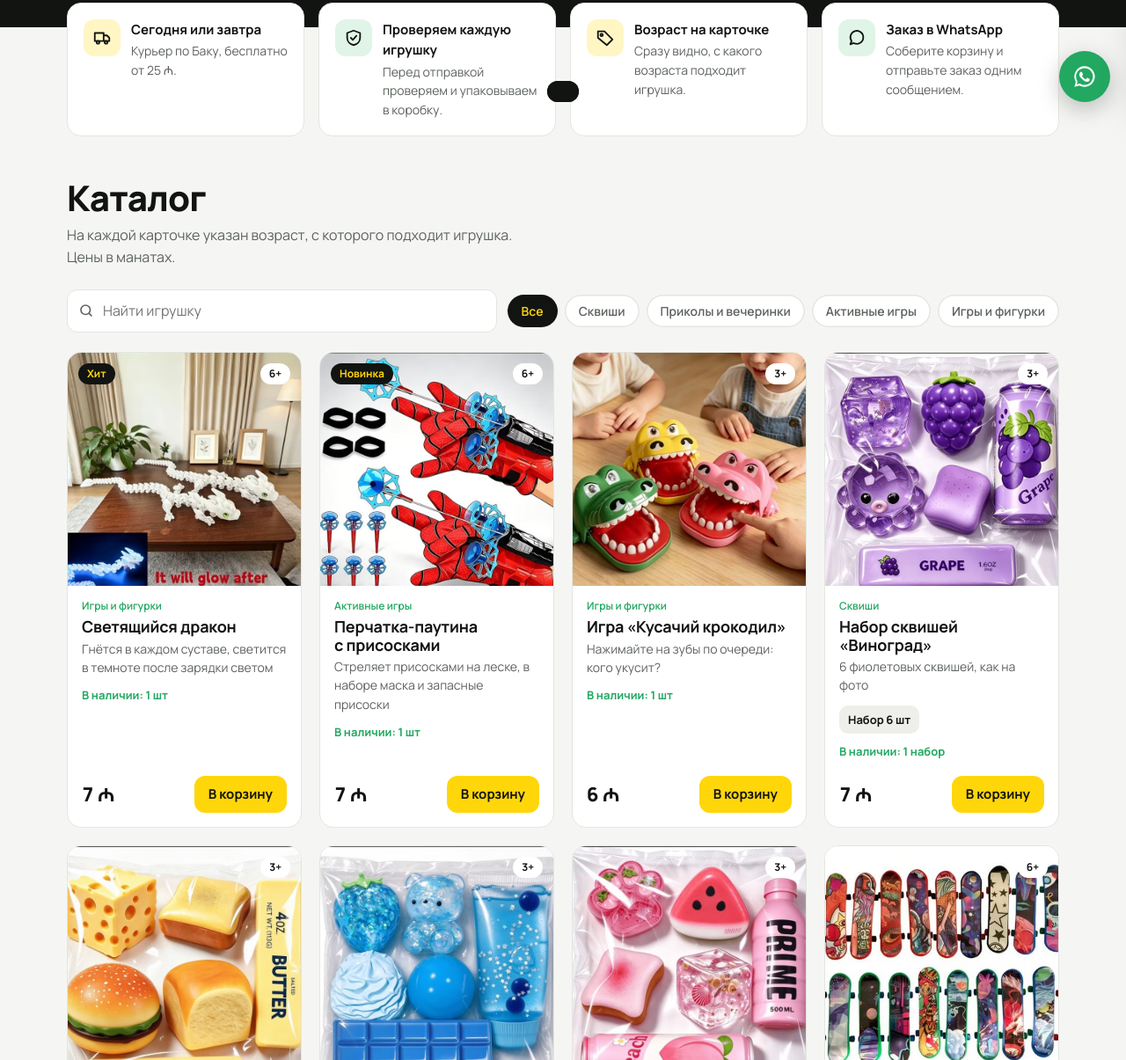
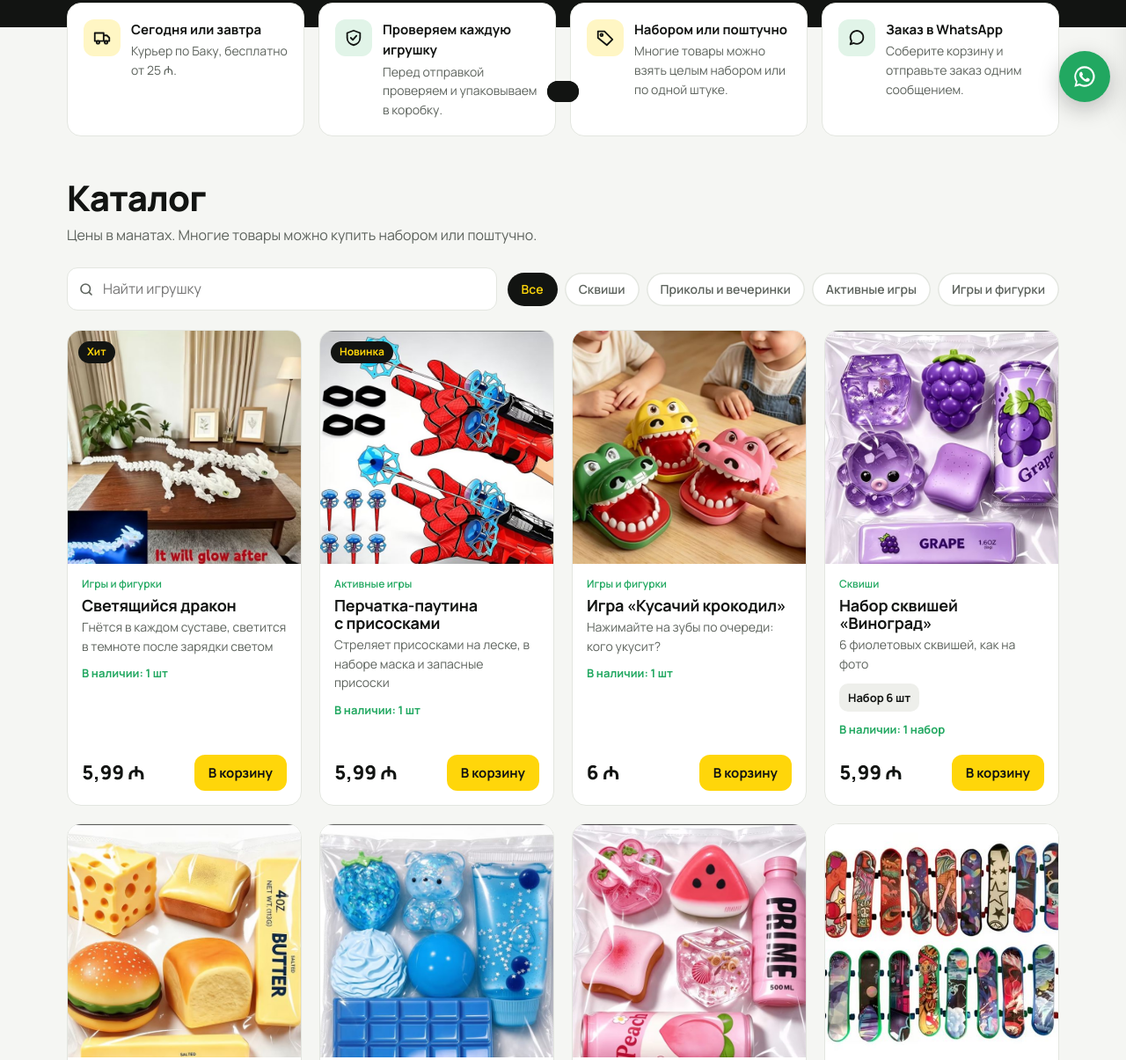
Before and after one commit to wiynet/squishaz, a plain HTML site: page index.html in a window 1280 px wide. Shown: the part 666-1871 px from the top of the page at 88% size. Drawn offline with Linux system fonts and the light colour scheme.

Commit message:
Цены .99, убран возраст с карточек

```diff
--- a/index.html
+++ b/index.html
@@ -401,18 +401,18 @@ const T = {
     'hero.title': 'Игрушки для детей <em>и&nbsp;взрослых</em>',
     'hero.lead': 'Сквиши, светящиеся драконы, игрушки для активных игр и приколы для вечеринок. Привозим курьером по Баку.',
     'hero.cta1': 'Подобрать подарок', 'hero.cta2': 'Смотреть каталог',
-    'perk1': '<b>Бесплатно</b> от 25 ₼', 'perk2': '<b>Доставка</b> в тот же день', 'perk3': '<b>Возраст</b> на каждой игрушке',
+    'perk1': '<b>Бесплатно</b> от 25 ₼', 'perk2': '<b>Доставка</b> в тот же день', 'perk3': '<b>Наборы</b> и поштучно',
     'tile.squish': 'Сквиши', 'tile.prank': 'Приколы', 'tile.active': 'Активные игры', 'tile.fun': 'Игры и фигурки',
     'b1.t': 'Сегодня или завтра', 'b1.p': 'Курьер по Баку, бесплатно от 25 ₼.',
     'b2.t': 'Проверяем каждую игрушку', 'b2.p': 'Перед отправкой проверяем и упаковываем в коробку.',
-    'b3.t': 'Возраст на карточке', 'b3.p': 'Сразу видно, с какого возраста подходит игрушка.',
+    'b3.t': 'Набором или поштучно', 'b3.p': 'Многие товары можно взять целым набором или по одной штуке.',
     'b4.t': 'Заказ в WhatsApp', 'b4.p': 'Соберите корзину и отправьте заказ одним сообщением.',
     'gift.title': 'Подбор подарка', 'gift.lead': 'Выберите возраст и бюджет, и мы покажем подходящие игрушки.',
     'gift.age': 'Возраст', 'gift.budget': 'Бюджет',
     'age.3': '3–5 лет', 'age.6': '6–9 лет', 'age.10': '10+ лет',
     'budget': n => `до ${n} ₼`,
     'gift.none': 'В этом бюджете подходящих игрушек нет. Попробуйте бюджет побольше.',
-    'cat.title': 'Каталог', 'cat.lead': 'На каждой карточке указан возраст, с которого подходит игрушка. Цены в манатах.',
+    'cat.title': 'Каталог', 'cat.lead': 'Цены в манатах. Многие товары можно купить набором или поштучно.',
     'cat.search': 'Найти игрушку', 'cat.nothing': 'Ничего не нашли. Попробуйте другое слово или категорию.',
     'c.all': 'Все', 'c.squish': 'Сквиши', 'c.prank': 'Приколы и вечеринки', 'c.active': 'Активные игры', 'c.fun': 'Игры и фигурки',
     'add': 'В корзину', 'age': 'Возраст', 'badge.hit': 'Хит', 'badge.new': 'Новинка',
@@ -427,7 +427,7 @@ const T = {
       ['Сколько стоит доставка?', 'Курьер по Баку стоит 3 ₼. Если заказ от 25 ₼, доставка бесплатная.'],
       ['Когда привезут заказ?', 'В тот же или на следующий день. Курьер позвонит за час до приезда.'],
       ['Доставляете за пределы Баку?', 'Сейчас доставляем только по Баку. Если вы в другом городе, напишите нам в WhatsApp.'],
-      ['Как выбрать игрушку по возрасту?', 'На каждой карточке есть значок возраста, например 3+. Если сомневаетесь, напишите нам в WhatsApp, и мы подскажем.'],
+      ['Можно купить не весь набор?', 'Да, у многих товаров есть кнопка «поштучно». Сквиши и накладные усы продаются только набором.'],
     ],
     'footer.l': '<b>SquishAz</b> · магазин игрушек в Баку', 'footer.r': 'Заказы принимаем в WhatsApp',
     'empty.t': 'Корзина пустая', 'empty.p': 'Добавьте игрушку из каталога.',
@@ -454,18 +454,18 @@ const T = {
     'hero.title': 'Uşaqlar <em>və&nbsp;böyüklər</em> üçün oyuncaqlar',
     'hero.lead': 'Skvişlər, işıq saçan əjdahalar, aktiv oyunlar üçün oyuncaqlar və şənlik zarafatları. Bakı daxilində kuryerlə çatdırırıq.',
     'hero.cta1': 'Hədiyyə seçin', 'hero.cta2': 'Kataloqa baxın',
-    'perk1': '<b>Pulsuz</b> 25 ₼-dan', 'perk2': '<b>Çatdırılma</b> elə həmin gün', 'perk3': '<b>Yaş</b> hər oyuncaqda',
+    'perk1': '<b>Pulsuz</b> 25 ₼-dan', 'perk2': '<b>Çatdırılma</b> elə həmin gün', 'perk3': '<b>Dəstlər</b> və ədədlə',
     'tile.squish': 'Skvişlər', 'tile.prank': 'Zarafatlar', 'tile.active': 'Aktiv oyunlar', 'tile.fun': 'Oyunlar və fiqurlar',
     'b1.t': 'Bu gün və ya sabah', 'b1.p': 'Bakı daxili kuryer, 25 ₼-dan pulsuz.',
     'b2.t': 'Hər oyuncağı yoxlayırıq', 'b2.p': 'Göndərməzdən əvvəl yoxlayır və qutuya qablaşdırırıq.',
-    'b3.t': 'Yaş kartda yazılıb', 'b3.p': 'Oyuncağın hansı yaşdan uyğun olduğu dərhal görünür.',
+    'b3.t': 'Dəstlə və ya ədədlə', 'b3.p': 'Bir çox məhsulu bütöv dəstlə və ya tək-tək almaq olar.',
     'b4.t': 'WhatsApp-da sifariş', 'b4.p': 'Səbəti yığın və sifarişi bir mesajla göndərin.',
     'gift.title': 'Hədiyyə seçimi', 'gift.lead': 'Yaşı və büdcəni seçin, uyğun oyuncaqları göstərək.',
     'gift.age': 'Yaş', 'gift.budget': 'Büdcə',
     'age.3': '3–5 yaş', 'age.6': '6–9 yaş', 'age.10': '10+ yaş',
     'budget': n => `${n} ₼-a qədər`,
     'gift.none': 'Bu büdcəyə uyğun oyuncaq yoxdur. Büdcəni artırmağa çalışın.',
-    'cat.title': 'Kataloq', 'cat.lead': 'Hər kartda oyuncağın hansı yaşdan uyğun olduğu yazılıb. Qiymətlər manatla.',
+    'cat.title': 'Kataloq', 'cat.lead': 'Qiymətlər manatla. Bir çox məhsulu dəstlə və ya ədədlə almaq olar.',
     'cat.search': 'Oyuncaq axtar', 'cat.nothing': 'Heç nə tapılmadı. Başqa söz və ya kateqoriya yoxlayın.',
     'c.all': 'Hamısı', 'c.squish': 'Skvişlər', 'c.prank': 'Zarafatlar və şənliklər', 'c.active': 'Aktiv oyunlar', 'c.fun': 'Oyunlar və fiqurlar',
     'add': 'Səbətə', 'age': 'Yaş', 'badge.hit': 'Hit', 'badge.new': 'Yeni',
@@ -480,7 +480,7 @@ const T = {
       ['Çatdırılma neçəyədir?', 'Bakı daxili kuryer 3 ₼-dır. Sifariş 25 ₼ və daha çox olarsa, çatdırılma pulsuzdur.'],
       ['Sifarişi nə vaxt gətirəcəksiniz?', 'Elə həmin gün və ya ertəsi gün. Kuryer gəlməzdən bir saat əvvəl zəng edəcək.'],
       ['Bakıdan kənara çatdırırsınız?', 'Hazırda yalnız Bakı daxilində çatdırırıq. Başqa şəhərdəsinizsə, WhatsApp-a yazın.'],
-      ['Yaşa görə oyuncağı necə seçmək olar?', 'Hər kartda yaş nişanı var, məsələn 3+. Əmin deyilsinizsə, WhatsApp-a yazın, kömək edərik.'],
+      ['Dəstin hamısını almamaq olar?', 'Bəli, bir çox məhsulda «ədədlə» seçimi var. Skvişlər və yapışan bığlar yalnız dəstlə satılır.'],
     ],
     'footer.l': '<b>SquishAz</b> · Bakıda oyuncaq mağazası', 'footer.r': 'Sifarişləri WhatsApp-da qəbul edirik',
     'empty.t': 'Səbət boşdur', 'empty.p': 'Kataloqdan oyuncaq əlavə edin.',
@@ -505,46 +505,46 @@ const CATS = ['all', 'squish', 'prank', 'active', 'fun'];
 /* pack: сколько штук в наборе (наличие = один набор). setOnly: только набором.
    pcPrice: цена за 1 шт, если можно купить поштучно. Без pack — в наличии 1 шт. */
 const PRODUCTS = [
-  { id: 'dragon', img: 'p06.jpg', cat: 'fun', price: 7, age: 6, badge: 'hit',
+  { id: 'dragon', img: 'p06.jpg', cat: 'fun', price: 5.99, age: 6, badge: 'hit',
     name: { ru: 'Светящийся дракон', az: 'İşıq saçan əjdaha' },
     note: { ru: 'Гнётся в каждом суставе, светится в темноте после зарядки светом', az: 'Hər oynağı tərpənir, işıqdan sonra qaranlıqda parlayır' } },
-  { id: 'web', img: 'p03.jpg', cat: 'active', price: 7, age: 6, badge: 'new',
+  { id: 'web', img: 'p03.jpg', cat: 'active', price: 5.99, age: 6, badge: 'new',
     name: { ru: 'Перчатка-паутина с присосками', az: 'Sorucu oxlu hörümçək əlcəyi' },
     note: { ru: 'Стреляет присосками на леске, в наборе маска и запасные присоски', az: 'Sapa bağlı sorucu oxlar atır, dəstdə maska və ehtiyat oxlar var' } },
   { id: 'croc', img: 'p04.jpg', cat: 'fun', price: 6, age: 3,
     name: { ru: 'Игра «Кусачий крокодил»', az: '«Dişləyən timsah» oyunu' },
     note: { ru: 'Нажимайте на зубы по очереди: кого укусит?', az: 'Növbə ilə dişlərə basın: kimi dişləyəcək?' } },
-  { id: 'grape', img: 'p07.jpg', cat: 'squish', price: 7, age: 3, pack: 6, setOnly: true,
+  { id: 'grape', img: 'p07.jpg', cat: 'squish', price: 5.99, age: 3, pack: 6, setOnly: true,
     name: { ru: 'Набор сквишей «Виноград»', az: 'Skviş dəsti «Üzüm»' },
     note: { ru: '6 фиолетовых сквишей, как на фото', az: 'Fotodakı kimi 6 bənövşəyi skviş' } },
-  { id: 'cheese', img: 'p08.jpg', cat: 'squish', price: 7, age: 3, pack: 6, setOnly: true,
+  { id: 'cheese', img: 'p08.jpg', cat: 'squish', price: 5.99, age: 3, pack: 6, setOnly: true,
     name: { ru: 'Набор сквишей «Сыр и булочки»', az: 'Skviş dəsti «Pendir və çörək»' },
     note: { ru: '6 сквишей: сыр, тост, бургер, хлеб и масло, как на фото', az: '6 skviş: pendir, tost, burger, çörək və yağ, fotodakı kimi' } },
-  { id: 'blue', img: 'p09.jpg', cat: 'squish', price: 7, age: 3, pack: 6, setOnly: true,
+  { id: 'blue', img: 'p09.jpg', cat: 'squish', price: 5.99, age: 3, pack: 6, setOnly: true,
     name: { ru: 'Набор сквишей «Голубой лёд»', az: 'Skviş dəsti «Mavi buz»' },
     note: { ru: '6 голубых сквишей с блёстками, как на фото', az: 'Fotodakı kimi 6 parıltılı mavi skviş' } },
-  { id: 'pink', img: 'p10.jpg', cat: 'squish', price: 7, age: 3, pack: 6, setOnly: true,
+  { id: 'pink', img: 'p10.jpg', cat: 'squish', price: 5.99, age: 3, pack: 6, setOnly: true,
     name: { ru: 'Набор сквишей «Розовый микс»', az: 'Skviş dəsti «Çəhrayı miks»' },
     note: { ru: '6 розовых сквишей, как на фото', az: 'Fotodakı kimi 6 çəhrayı skviş' } },
-  { id: 'finger', img: 'p02.jpg', cat: 'fun', price: 8, pcPrice: 1, minPc: 3, age: 6, pack: 12,
+  { id: 'finger', img: 'p02.jpg', cat: 'fun', price: 6.99, pcPrice: 1, minPc: 3, age: 6, pack: 12,
     name: { ru: 'Фингерборды', az: 'Barmaq skeytbordları' },
     note: { ru: 'Мини-скейты для пальцев с разными рисунками', az: 'Müxtəlif şəkilli barmaq üçün mini skeytlər' } },
   { id: 'katana', img: 'p05.jpg', cat: 'active', price: 5, age: 6,
     name: { ru: 'Игрушечная катана', az: 'Oyuncaq katana' },
     note: { ru: 'Лёгкий пластик, чёрная', az: 'Yüngül plastik, qara rəng' } },
-  { id: 'bat', img: 'p01.jpg', cat: 'active', price: 7, age: 3,
+  { id: 'bat', img: 'p01.jpg', cat: 'active', price: 5.99, age: 3,
     name: { ru: 'Надувная бита', az: 'Şişmə bita' },
     note: { ru: 'Большая и мягкая, серебристая', az: 'Böyük və yumşaq, gümüşü rəng' } },
   { id: 'ball', img: 'p15.jpg', cat: 'active', price: 3, age: 3,
     name: { ru: 'Надувной мяч, 27 см', az: 'Şişmə top, 27 sm' },
     note: { ru: 'Разноцветный, для пляжа и бассейна', az: 'Rəngarəng, çimərlik və hovuz üçün' } },
-  { id: 'glasses', img: 'p12.jpg', cat: 'prank', price: 10, pcPrice: 2, age: 6, pack: 6,
+  { id: 'glasses', img: 'p12.jpg', cat: 'prank', price: 8.99, pcPrice: 2, age: 6, pack: 6,
     name: { ru: 'Пиксельные очки', az: 'Piksel eynəklər' },
     note: { ru: 'Разные цвета, для фото и вечеринок', az: 'Müxtəlif rənglər, foto və şənliklər üçün' } },
   { id: 'cushion', img: 'p11.jpg', cat: 'prank', price: 3, pcPrice: 2, age: 6, pack: 2,
     name: { ru: 'Подушка-пищалка', az: 'Səsli yastıq' },
     note: { ru: 'Классический прикол, цвета случайные', az: 'Klassik zarafat, rənglər təsadüfi' } },
-  { id: 'knife', img: 'p13.jpg', cat: 'prank', price: 7, pcPrice: 1, age: 8, pack: 7,
+  { id: 'knife', img: 'p13.jpg', cat: 'prank', price: 5.99, pcPrice: 1, age: 8, pack: 7,
     name: { ru: 'Нож-обманка', az: 'Zarafat bıçağı' },
     note: { ru: 'Пластиковое лезвие прячется в ручку, безопасно', az: 'Plastik tiyə dəstəyə girir, təhlükəsizdir' } },
   { id: 'mustache', img: 'p14.jpg', cat: 'prank', price: 4, age: 6, pack: 10, setOnly: true,
@@ -580,7 +580,7 @@ const ICONS = {
 
 const $ = id => document.getElementById(id);
 const root = document.documentElement;
-const azn = n => n.toLocaleString('ru-RU') + ' ₼';
+const azn = n => { const v = Math.round(n * 100) / 100; return v.toLocaleString('ru-RU', { minimumFractionDigits: Number.isInteger(v) ? 0 : 2, maximumFractionDigits: 2 }) + ' ₼'; };
 const store = {
   get(k) { try { return localStorage.getItem(k); } catch (e) { return null; } },
   set(k, v) { try { localStorage.setItem(k, v); } catch (e) {} },
@@ -656,7 +656,6 @@ function card(p) {
     <div class="art">
       <img src="${p.img}" alt="${p.name[lang]}" loading="lazy">
       ${p.badge ? `<span class="badge">${t('badge.' + p.badge)}</span>` : ''}
-      <span class="age" title="${t('age')}">${p.age}+</span>
     </div>
     <div class="body">
       <span class="cat-label">${t('c.' + p.cat)}</span>
@@ -693,7 +692,7 @@ function lineOf(key) {
   return v ? { p, v } : null;
 }
 const count = () => Object.values(cart).reduce((a, b) => a + b, 0);
-const subtotal = () => Object.entries(cart).reduce((s, [key, q]) => { const l = lineOf(key); return s + (l ? l.v.price * q : 0); }, 0);
+const subtotal = () => Math.round(Object.entries(cart).reduce((s, [key, q]) => { const l = lineOf(key); return s + (l ? l.v.price * q : 0); }, 0) * 100) / 100;
 const lineName = ({ p, v }) => p.name[lang] + (v.k === 'set' ? ` (${vLabel(p, v)})` : v.k === 'pc' ? ` (${t('v.pc')})` : '');
 
 function orderText() {
```
